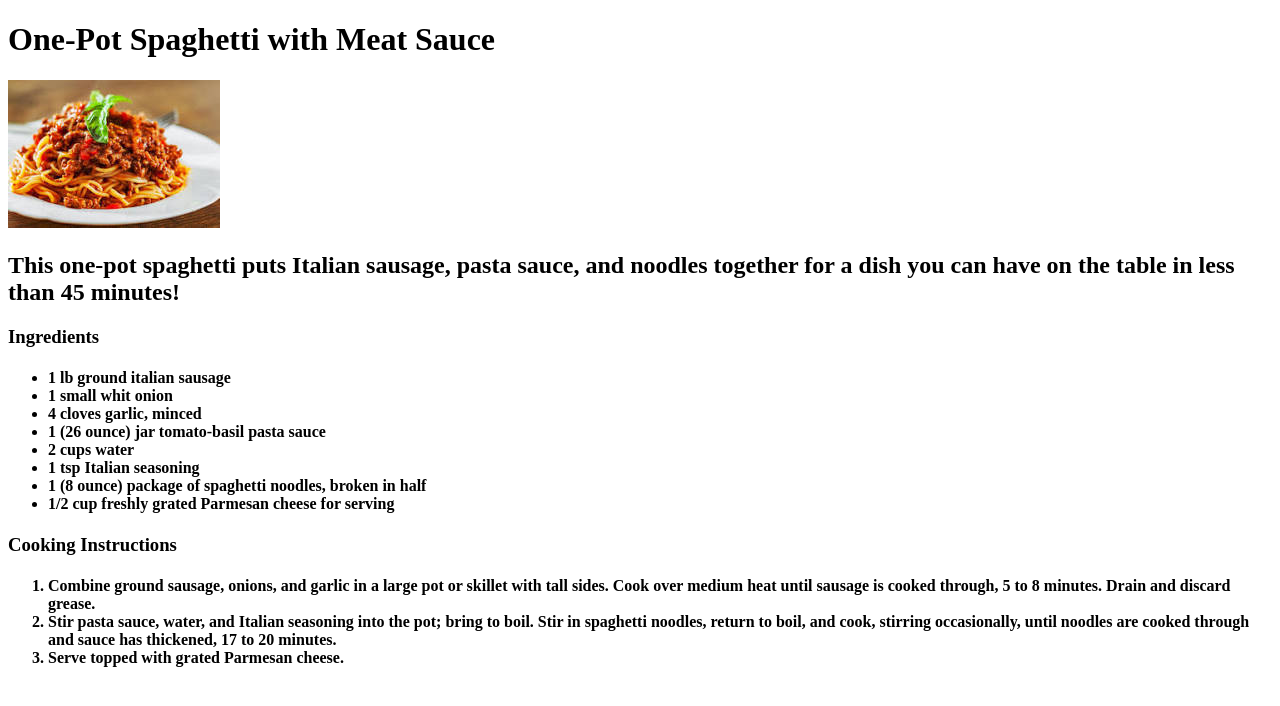
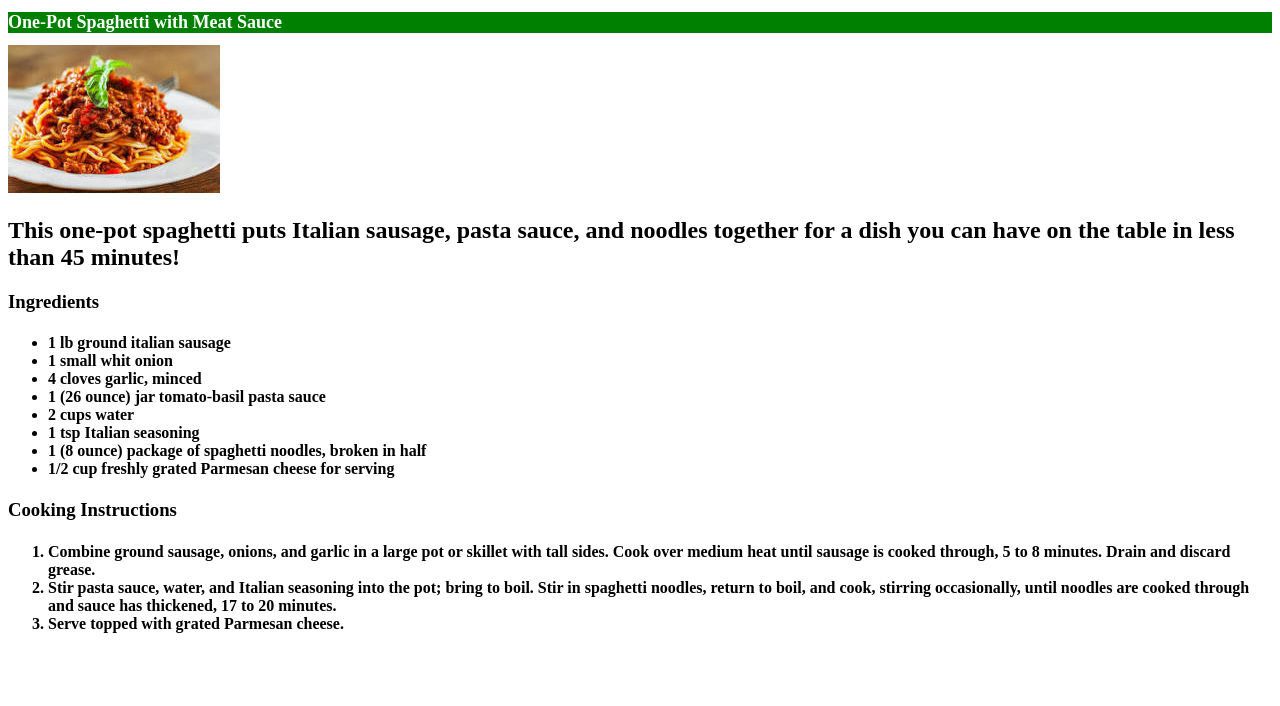
Before and after one commit to RobbyButtons/odin-recipes, a plain HTML site: page recipes/one-pot-spaghetti-with-meat-sauce.html in a window 1280 px wide. Drawn offline with Linux system fonts and the light colour scheme; files whose address does not match are found by name.

Commit message:
add CSS with internal method

```diff
--- a/recipes/one-pot-spaghetti-with-meat-sauce.html
+++ b/recipes/one-pot-spaghetti-with-meat-sauce.html
@@ -1,6 +1,13 @@
 <!DOCTYPE html>
 <html lang="en">
 <head>
+    <style>
+        h1 {
+            background-color: green;
+            color: white;
+            font-size: 18px;
+        }
+    </style>
     <meta charset="UTF-8">
     <meta name="viewport" content="width=device-width, initial-scale=1.0">
     <title>One-Pot Spaghetti with Meat Sauce</title>
```
